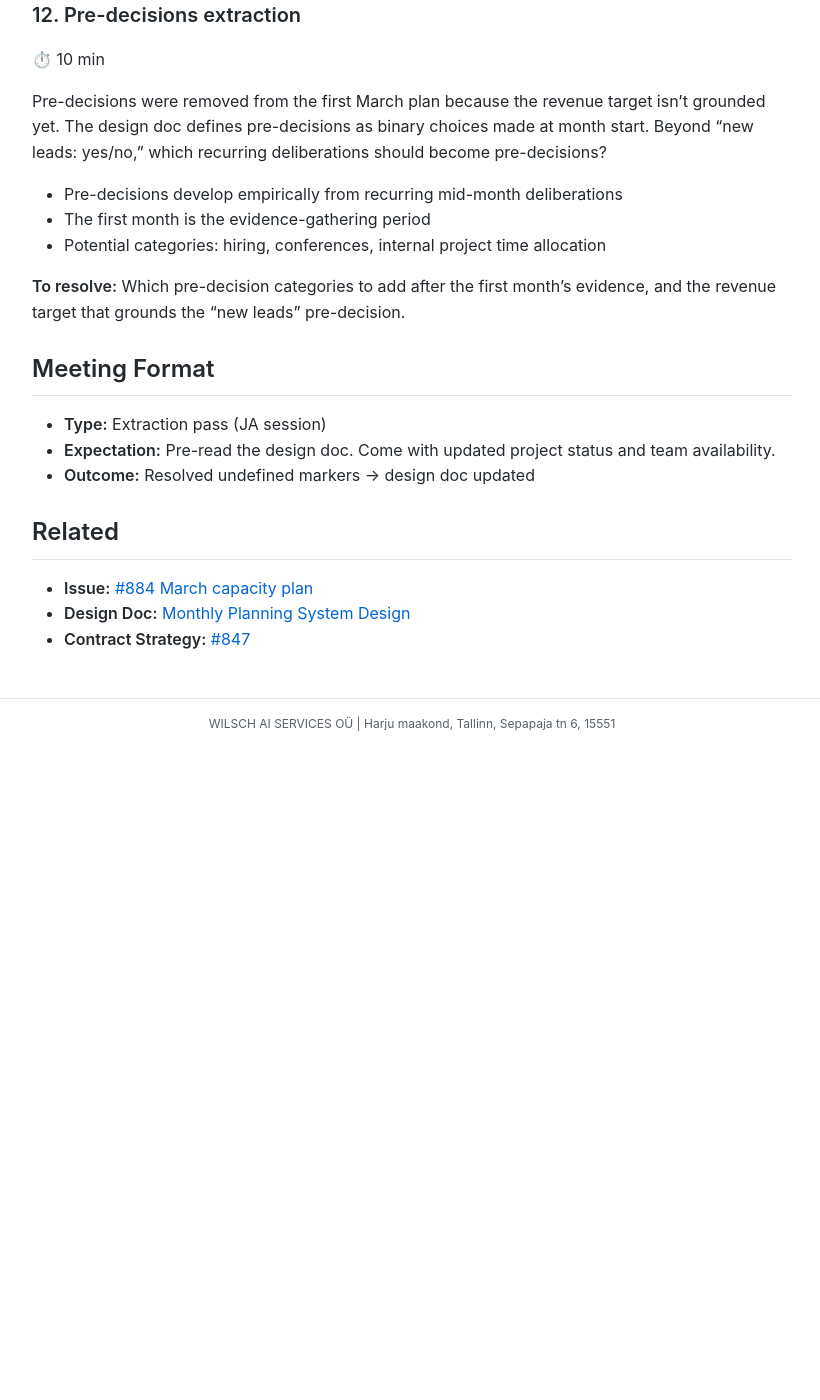
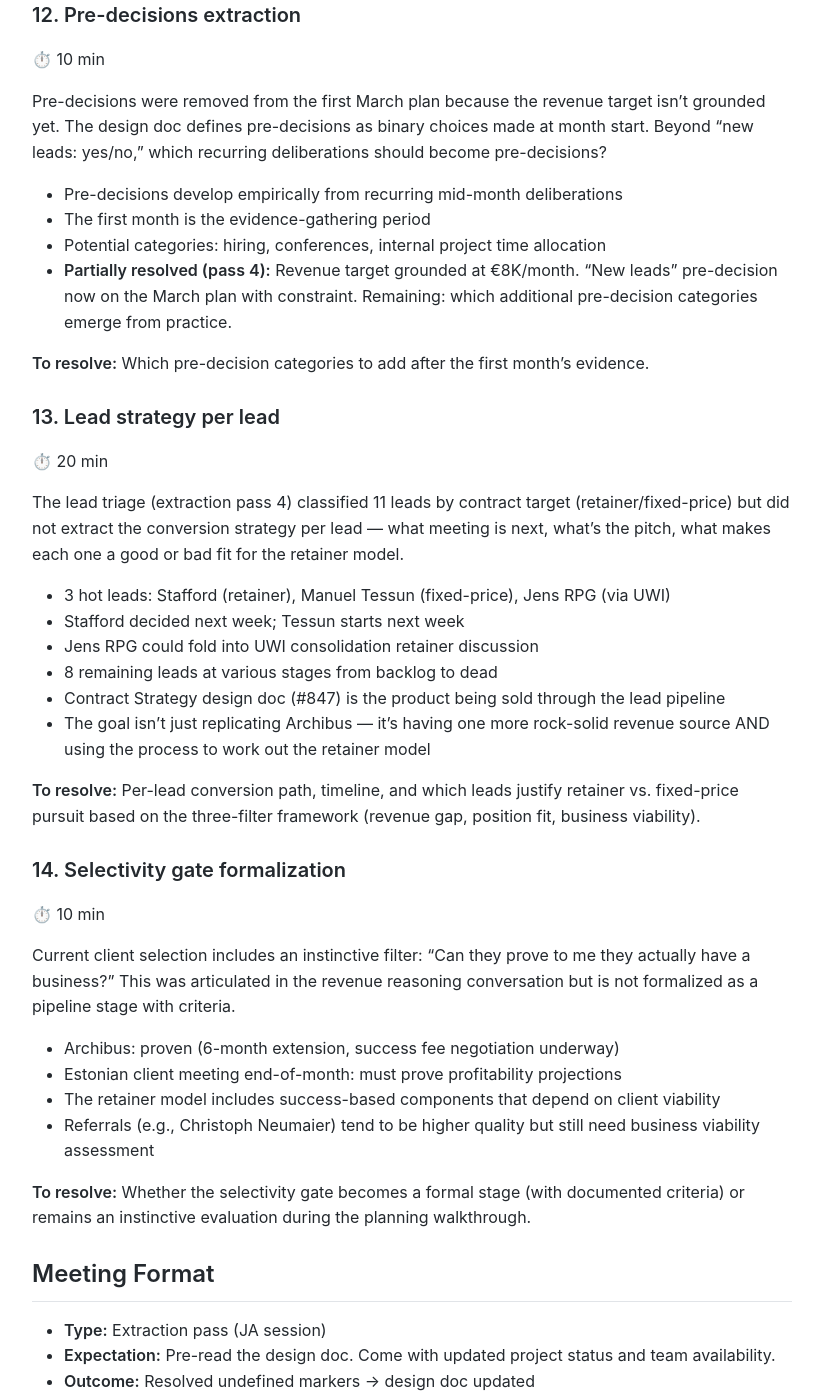
Before and after one commit to MariusWilsch/public-wilsch-ai-pages, a Jekyll site: the page built from project/soloforce/monthly-planning-system-meeting-agenda.md, in a window 1280 px wide and 1400 px high, scrolled down 5298 px. Shown: the whole window, without its empty margins (228-1048 px from the left). Built offline with Jekyll 4.4.1, drawn with Linux system fonts in a browser that asks for light colours; our own code applies the rules of GitHub Pages for plain Markdown files; before the commit the page ends 6047 px from its top, so only the background shows below that.

Commit message:
Sync from hippocampus 2026-02-23

```diff
--- a/project/soloforce/monthly-planning-system-meeting-agenda.md
+++ b/project/soloforce/monthly-planning-system-meeting-agenda.md
@@ -167,8 +167,35 @@ Pre-decisions were removed from the first March plan because the revenue target
 - Pre-decisions develop empirically from recurring mid-month deliberations
 - The first month is the evidence-gathering period
 - Potential categories: hiring, conferences, internal project time allocation
+- **Partially resolved (pass 4):** Revenue target grounded at €8K/month. "New leads" pre-decision now on the March plan with constraint. Remaining: which additional pre-decision categories emerge from practice.
 
-**To resolve:** Which pre-decision categories to add after the first month's evidence, and the revenue target that grounds the "new leads" pre-decision.
+**To resolve:** Which pre-decision categories to add after the first month's evidence.
+
+### 13. Lead strategy per lead
+⏱️ 20 min
+
+The lead triage (extraction pass 4) classified 11 leads by contract target (retainer/fixed-price) but did not extract the conversion strategy per lead — what meeting is next, what's the pitch, what makes each one a good or bad fit for the retainer model.
+
+- 3 hot leads: Stafford (retainer), Manuel Tessun (fixed-price), Jens RPG (via UWI)
+- Stafford decided next week; Tessun starts next week
+- Jens RPG could fold into UWI consolidation retainer discussion
+- 8 remaining leads at various stages from backlog to dead
+- Contract Strategy design doc (#847) is the product being sold through the lead pipeline
+- The goal isn't just replicating Archibus — it's having one more rock-solid revenue source AND using the process to work out the retainer model
+
+**To resolve:** Per-lead conversion path, timeline, and which leads justify retainer vs. fixed-price pursuit based on the three-filter framework (revenue gap, position fit, business viability).
+
+### 14. Selectivity gate formalization
+⏱️ 10 min
+
+Current client selection includes an instinctive filter: "Can they prove to me they actually have a business?" This was articulated in the revenue reasoning conversation but is not formalized as a pipeline stage with criteria.
+
+- Archibus: proven (6-month extension, success fee negotiation underway)
+- Estonian client meeting end-of-month: must prove profitability projections
+- The retainer model includes success-based components that depend on client viability
+- Referrals (e.g., Christoph Neumaier) tend to be higher quality but still need business viability assessment
+
+**To resolve:** Whether the selectivity gate becomes a formal stage (with documented criteria) or remains an instinctive evaluation during the planning walkthrough.
 
 ## Meeting Format
 
```
